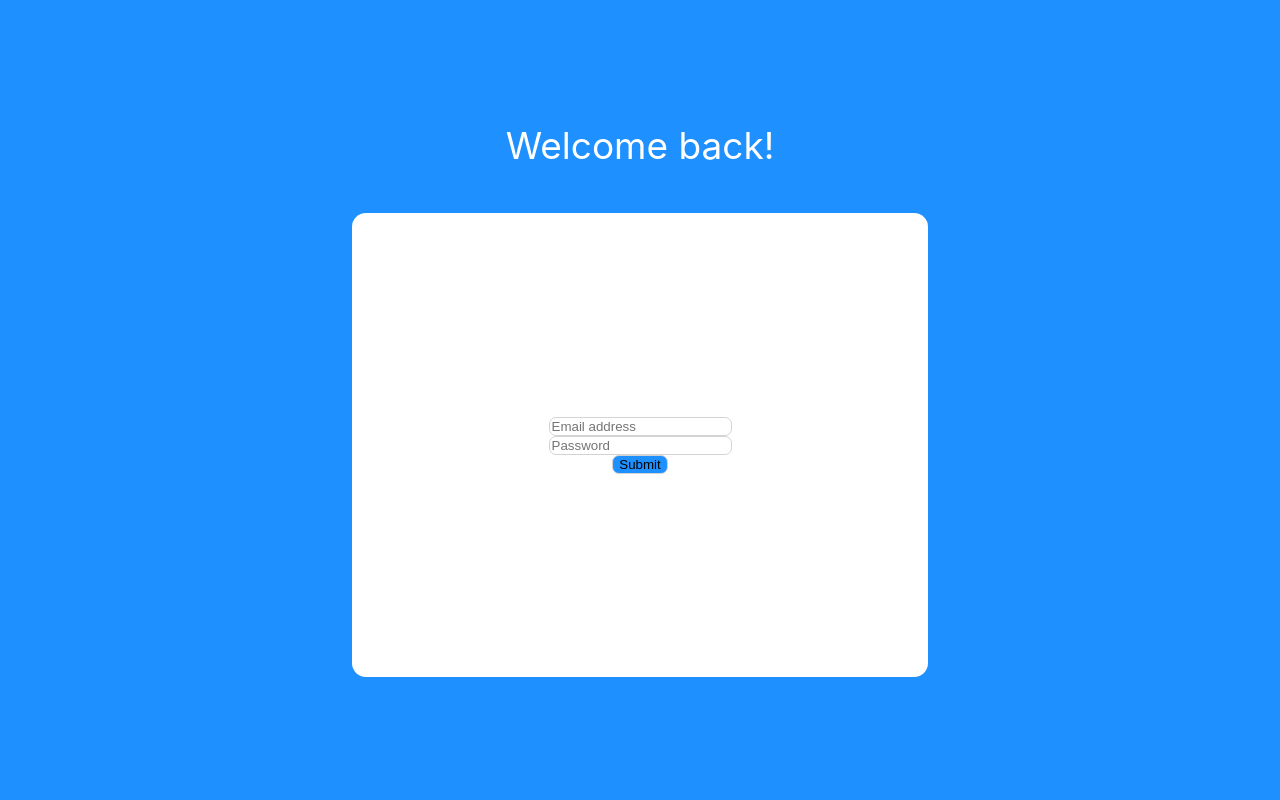
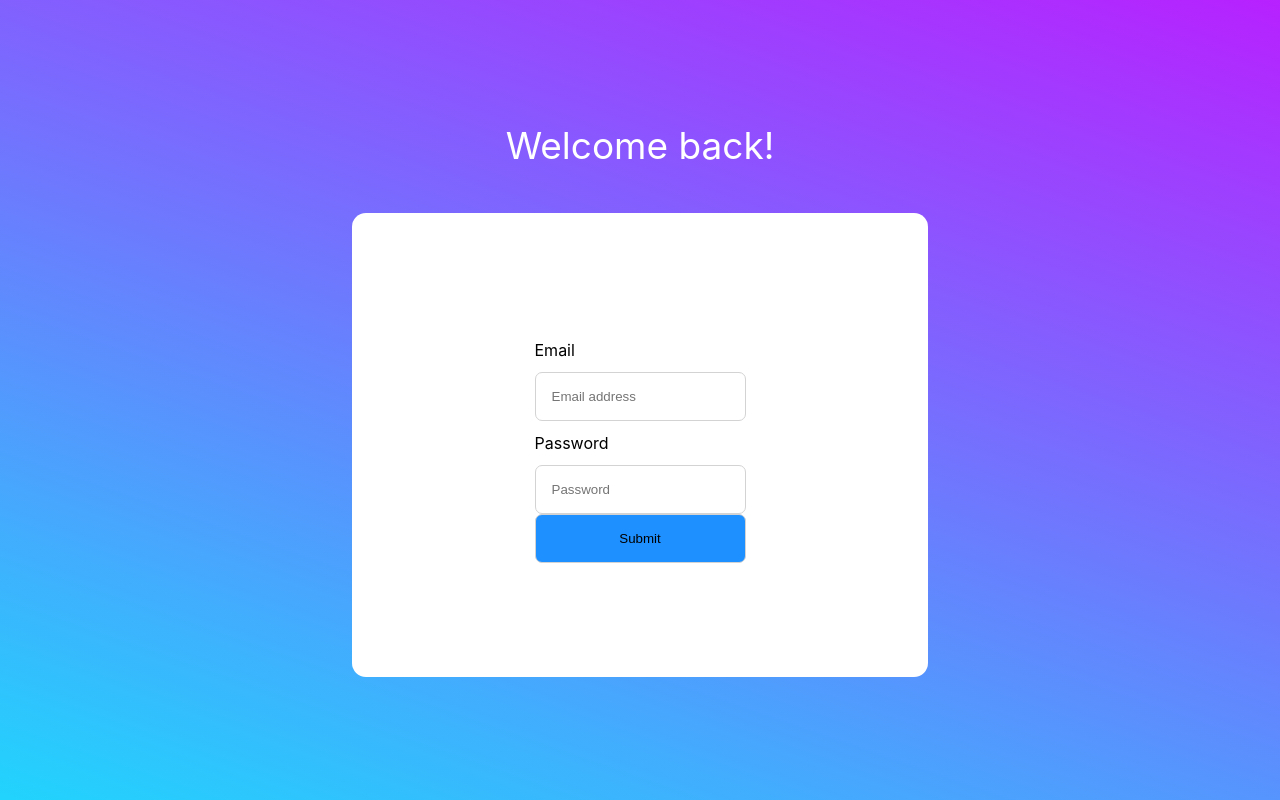
Before and after one commit to lourencofelipe/login-type-auth, a Next.js app: page / in a window 1280 px wide. Built offline with nearby package versions, Linux system fonts and the light colour scheme.

Commit message:
feat: Adding components and adjustments

```diff
--- /dev/null
+++ b/src/components/form/Form.tsx
@@ -0,0 +1,18 @@
+import React from 'react';
+import styled from 'styled-components';
+
+const FormStyled = styled.form`
+    display: flex;
+    align-content: center;
+    justify-content: center;
+    align-items: start;
+    flex-direction: column;
+`
+type FormProps = {
+    onSubmit?: (event: React.FormEvent<HTMLFormElement>) => void;
+    children:  JSX.Element | JSX.Element[];
+}
+
+export const Form = ({ onSubmit, children }: FormProps) => (
+    <FormStyled onSubmit={onSubmit}>{ children }</FormStyled>
+)
--- /dev/null
+++ b/src/components/form/index.ts
@@ -0,0 +1 @@
+export * from './Form'
--- a/src/components/index.ts
+++ b/src/components/index.ts
@@ -1,4 +1,5 @@
 export * from './card'
+export * from './form'
 export * from './input'
 export * from './label'
 export * from './main/'
--- a/src/components/input/Input.tsx
+++ b/src/components/input/Input.tsx
@@ -5,4 +5,5 @@ export const Input = styled.input`
     border-radius: 7px;
     outline: none;
     border: 1px lightgray solid;
+    padding: 1rem;
 `;
--- a/src/components/main/Main.tsx
+++ b/src/components/main/Main.tsx
@@ -3,7 +3,10 @@ import styled from 'styled-components';
 export const Main = styled.div`
     min-width: 100vw;
     min-height: 100vh;
-    background-color: #1e90ff;
+    /* background-color: #1e90ff; */
+    background-color: #21D4FD;
+    background-image: linear-gradient(19deg, #21D4FD 0%, #B721FF 100%);
+
 
     display: flex;
     align-content: center;
--- a/src/pages/index.tsx
+++ b/src/pages/index.tsx
@@ -2,7 +2,7 @@ import type { NextPage } from 'next'
 
 import styles from '../styles/Home.module.css'
 
-import { Main, Card, Label, Input } from '@Components/index'
+import { Main, Card, Label, Input, Form } from '@Components/index'
 
 import styled from 'styled-components'
 
@@ -10,9 +10,23 @@ import Head from 'next/head'
 
 const InputButton = styled(Input)`
   background-color: #1e90ff;
+  width: 100%;
 `;
 
+const InputLabel = styled(Label)`
+  padding-top: 0.75rem;
+  padding-bottom: 0.75rem;
+  font-size: 16px;
+  font-weight: 400;
+  color: black;
+`
+
 const Home: NextPage = () => {
+
+  const submitForm = (event: React.FormEvent<HTMLFormElement>) => {
+    event.preventDefault();
+  }
+
   return (
     <div>
        <Head>
@@ -24,21 +38,14 @@ const Home: NextPage = () => {
       <Main>
         <Label>Welcome back!</Label>
         <Card>
-          <form style={{
-            display: 'flex',
-            alignContent: 'center',
-            justifyContent: 'center',
-            alignItems: 'center',
-            flexDirection: 'column'
-          }}
-            onSubmit={event => {
-              event.preventDefault();
-            }}>
+          <Form onSubmit={submitForm}>
+            <InputLabel>Email</InputLabel>
             <Input placeholder="Email address" />
+            <InputLabel>Password</InputLabel>
             <Input placeholder="Password" />
             <InputButton
               type="submit"/>
-          </form>
+          </Form>
         </Card>
       </Main>
     </div>
```
